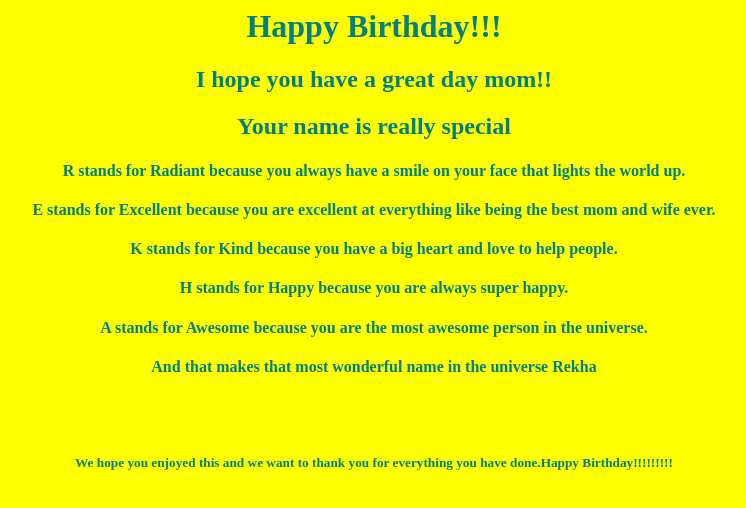
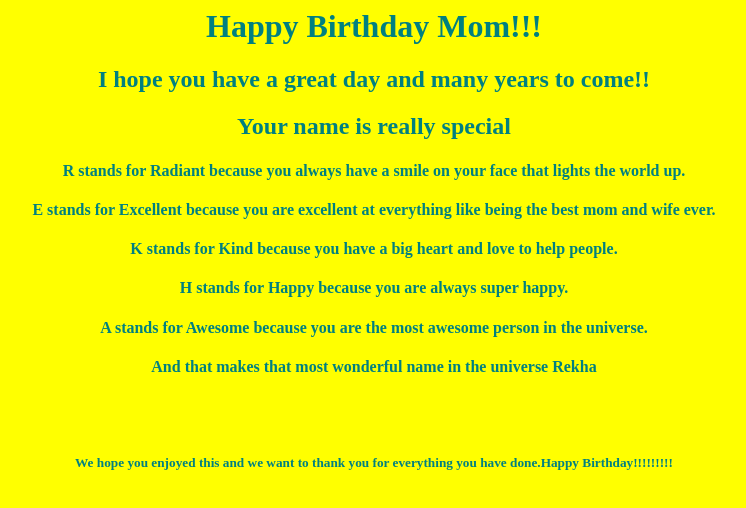
Before and after one commit to awesomeness674/HappyBirthdayMom, a plain HTML site: page index.html in a window 1280 px wide. Shown: the whole page, without its empty margins (266-1012 px from the left). Drawn offline with Linux system fonts and the light colour scheme.

Commit message:
Add files via upload

```diff
--- a/index.html
+++ b/index.html
@@ -1,8 +1,8 @@
 <head>
 <link rel="stylesheet" href="style.css">
     <link rel="stylesheet" href="main.js">
-<h1>Happy Birthday!!!</h1>
-    <h2>I hope you have a great day mom!!</h2>
+<h1>Happy Birthday Mom!!!</h1>
+    <h2>I hope you have a great day and many years to come!!</h2>
 
 
 
```
